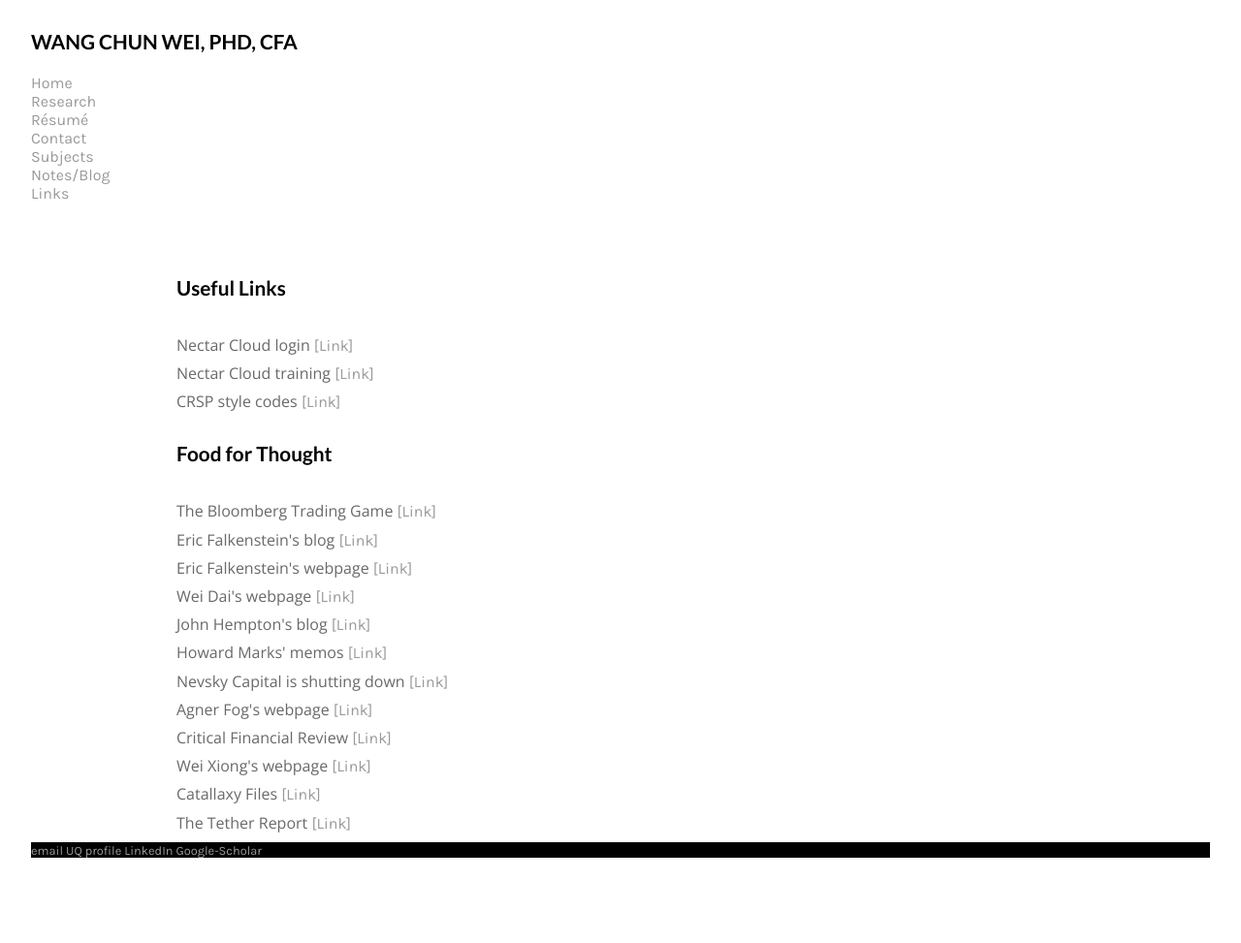
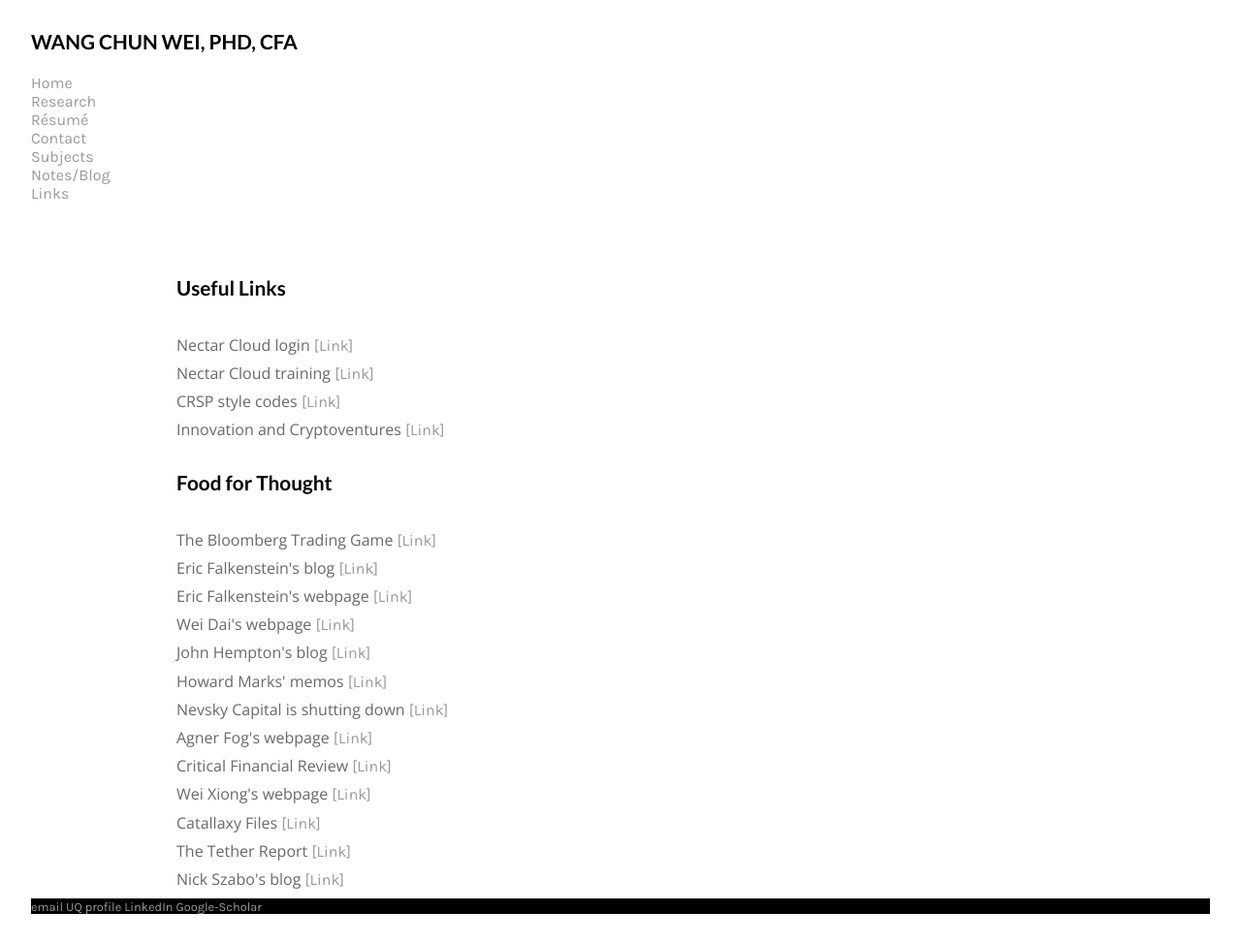
Before and after one commit to weiwangchun/weiwangchun.github.io, a Jekyll site: the page built from links/index.html, in a window 1280 px wide. Shown: the whole page at 97% size. Built offline with Jekyll 4.4.1, drawn with Linux system fonts in a browser that asks for light colours; before the commit the page ends 915 px from its top, so only the background shows below that.

Commit message:
Update index.html

```diff
--- a/links/index.html
+++ b/links/index.html
@@ -15,6 +15,7 @@ title: Links
   <p> Nectar Cloud login <a href="https://nectar.org.au/cloudpage/">[Link]</a></p>
   <p> Nectar Cloud training <a href="http://training.nectar.org.au/package07/sections/firstSSHCommands.html">[Link]</a></p>
   <p> CRSP style codes <a href="http://www.crsp.com/products/documentation/crsp-style-code">[Link]</a></p>
+  <p> Innovation and Cryptoventures <a href ="https://faculty.fuqua.duke.edu/%7Echarvey/Teaching/898_2016/syl898.htm">[Link]</a></p>
   <br>
 
   <h1> Food for Thought</h1>
@@ -32,6 +33,7 @@ title: Links
   <p> Wei Xiong's webpage <a href="http://wxiong.mycpanel.princeton.edu/">[Link]</a></p>
   <p> Catallaxy Files <a href="http://catallaxyfiles.com/">[Link]</a></p>
   <p> The Tether Report <a href="https://www.tetherreport.com/">[Link]</a></p>
+  <p> Nick Szabo's blog <a href="https://unenumerated.blogspot.com.au/">[Link]</a></p>
 
 
 </div><!-- /.blurb -->
```
